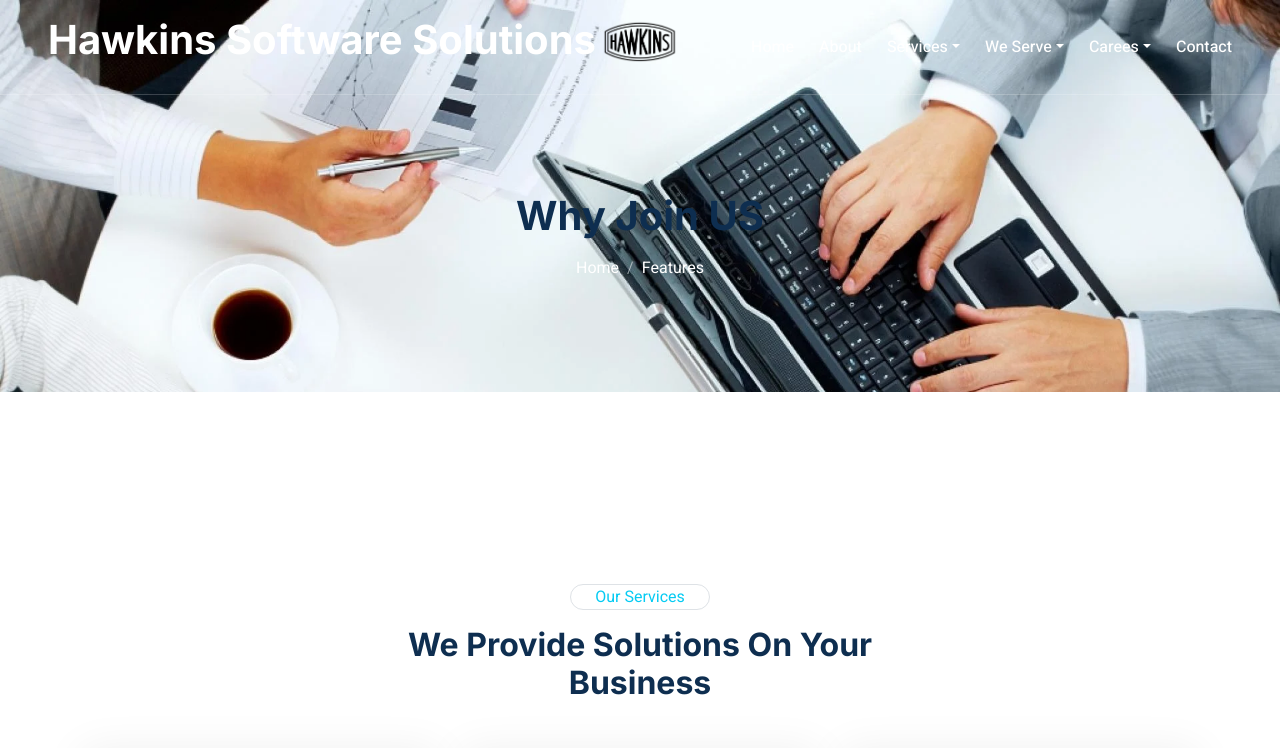
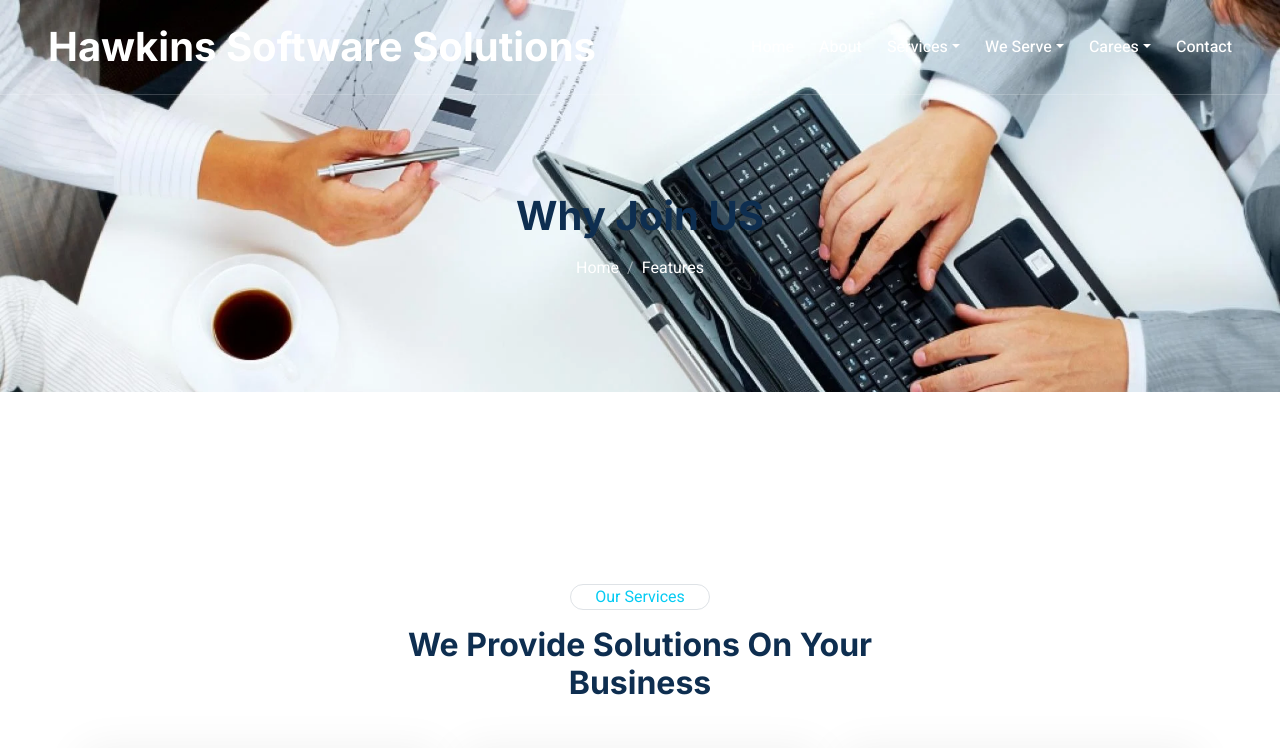
Before and after one commit to HawkinsSolutions/hawkinssoftwaresolutions, a plain HTML site: page whyjoinus.html in a window 1280 px wide. Shown: the top 748 px of the page. Drawn offline with nearby package versions, Linux system fonts and the light colour scheme.

Commit message:
Add files via upload

```diff
--- a/whyjoinus.html
+++ b/whyjoinus.html
@@ -47,8 +47,7 @@
         <div class="container-xxl position-relative p-0">
             <nav class="navbar navbar-expand-lg navbar-light px-4 px-lg-5 py-3 py-lg-0">
                 <a href="index.html" class="navbar-brand p-0">
-                    <div> <h1 style="display: inline;" class="m-0">Hawkins Software Solutions</h1>
-                    <img src="img/logo-bg-no.png" style="padding-bottom: 14px;" alt="Logo"></div>
+                    <h1 class="m-0">Hawkins Software Solutions</h1>
                     <!-- <img src="img/logo.png" alt="Logo"> -->
                 </a>
                 <button class="navbar-toggler" type="button" data-bs-toggle="collapse" data-bs-target="#navbarCollapse">
@@ -159,10 +158,10 @@
                                     <i class="fa fa-link fa-2x"></i>
                                 </a>
                             </div>
-                            <!-- <div class="p-5">
+                            <div class="p-5">
                                 <h5 class="mb-3">IT STAFFING</h5>
                                 <span>A significant portion of Hawkins revenue stream is derived from staff augmentation, or "staff aug" services. The staff aug delivery mode is characterized by Hawkins providing one or more technical experts to a client in order to augment or supplement their internal IT resources. Staff augmentation engagements are typically defined by their duration, the technical qualifications of the consultants, and defined hourly bill rates for each assigned consultant. Bill rates are established based on the consultant skill set, role on the project, and duration of the engagement. Price discounts are available for full time staff aug engagements that exceed six (6) months contiguous months of duration. Staff augmentation services are also referred to "supplemental staffing" and the characteristics are the same.</span>
-                            </div> -->
+                            </div>
                         </div>
                     </div>
                     <div class=" wow zoomIn" data-wow-delay="0.1s" style="align-items: center;">
```
